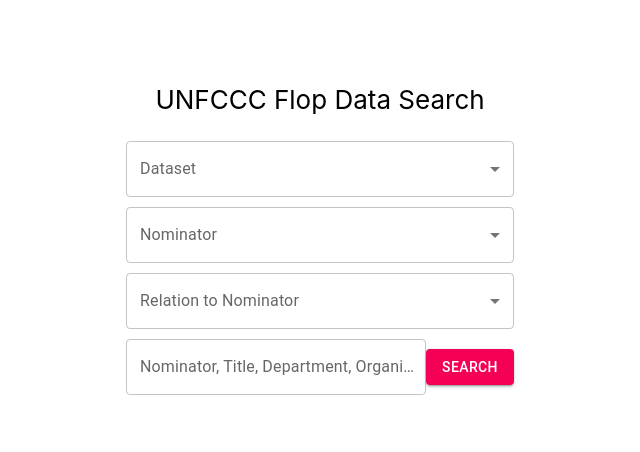
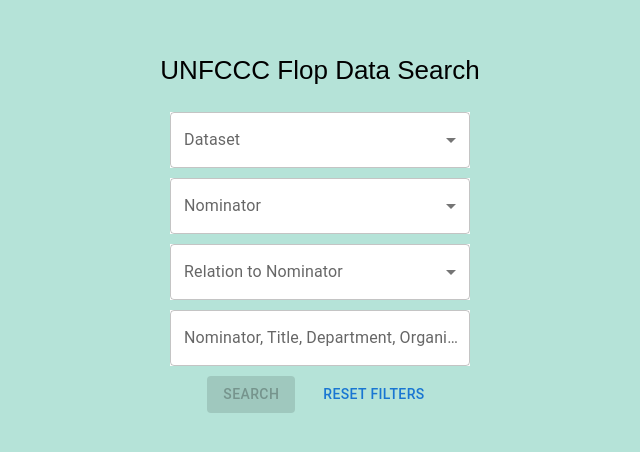
Before and after one commit to Triads-Developer/unfccc, a React (Create React App) app: page / in a window 1280 px wide. Shown: the part 174-626 px from the top of the page, without its empty margins (320-960 px from the left). Built offline with nearby package versions, Linux system fonts and the light colour scheme; what @mui/x-license would draw is missing.

Commit message:
Broke Controls into some smaller components and added css changes

```diff
--- a/package.json
+++ b/package.json
@@ -15,6 +15,7 @@
     "@testing-library/user-event": "^13.5.0",
     "fuse": "^0.12.1",
     "fuse.js": "^7.0.0",
+    "prop-types": "^15.8.1",
     "react": "^18.3.1",
     "react-dom": "^18.3.1",
     "react-router-dom": "^6.26.2",
--- a/src/App.css
+++ b/src/App.css
@@ -1,5 +1,7 @@
 .App {
   text-align: center;
+  font-family: "IvyStyle", sans-serif;
+  background-color: #B5E3D8;
 }
 
 .App-header {
@@ -9,8 +11,11 @@
   align-items: center;
   justify-content: center;
   font-size: calc(10px + 2vmin);
-  color: dark-gray;
 }
+
+.MuiFormControl-root {
+    background-color: white;
+    }
 
 .tooltip {
     z-index: 10;
--- a/src/Controls.js
+++ b/src/Controls.js
@@ -2,16 +2,12 @@
 import Fuse from 'fuse.js'
 import * as Constants from './constants.js'
 import Box from '@mui/material/Box'
-import InputLabel from '@mui/material/InputLabel'
-import MenuItem from '@mui/material/MenuItem'
-import FormControl from '@mui/material/FormControl'
-import Select from '@mui/material/Select'
 import Button from '@mui/material/Button'
 import TextField from '@mui/material/TextField'
-import { DataGridPro } from '@mui/x-data-grid-pro'
-import { GridToolbar } from '@mui/x-data-grid'
 import 'react-tooltip/dist/react-tooltip.css'
 import { Tooltip } from 'react-tooltip'
+import ResultsGrid from './ResultsGrid.js'
+import Dropdown from './Dropdown.js'
 
 function Controls() {
   const [searchTerms, setSearchTerms] = React.useState('')
@@ -20,16 +16,6 @@
   const [results, setResults] = React.useState([])
   const [datasetName, setDatasetName] = React.useState('')
   const [dataset, setDataset] = React.useState([])
-
-  const columns = [
-    { field: 'id', headerName: 'ID', width: 10 },
-    { field: 'Nominator', headerName: 'Nominator', width: 125 },
-    { field: 'Name', headerName: 'Name', width: 125 },
-    { field: 'Functional title', headerName: 'Functional title', width: 125 },
-    { field: 'Department', headerName: 'Department', width: 125 },
-    { field: 'Organization', headerName: 'Organization', width: 125 },
-    { field: 'Relation', headerName: 'Relation', width: 125 }
-  ]
 
   const options = {
     keys: ['Nominator', 'Functional title', 'Department', 'Organization'],
@@ -41,13 +27,13 @@
 
     let filteredDataset = dataset
 
-    if (!!nominator) {
+    if (nominator) {
       filteredDataset = filteredDataset.filter((item) => {
         return item.Nominator === nominator
       })
     }
 
-    if (!!relation) {
+    if (relation) {
       filteredDataset = filteredDataset.filter((item) => {
         return item.Relation === relation
       })
@@ -99,83 +85,22 @@
     }
   }
 
-  const formatName = (name) => {
-    let currentName = name.replaceAll('_', ' ')
-
-    return currentName
+  const resetFilters = () => {
+    setNominator('')
+    setRelation('')
+    setDatasetName('')
+    setDataset('')
+    setSearchTerms('')
   }
 
   return (
     <>
       <Tooltip anchorSelect='.my-anchor-element' place='right' content='Hello world!' className='tooltip' />
       <form onSubmit={handleSubmit}>
-        <Box sx={{ minWidth: 120, marginBottom: '10px' }}>
-          <FormControl fullWidth>
-            <InputLabel id='demo-simple-select-label'>Dataset</InputLabel>
-            <Select
-              className='format-strings'
-              labelId='demo-simple-select-label'
-              id='demo-simple-select'
-              defaultValue={datasetName}
-              label='Dataset'
-              onChange={handleDatasetNameChange}
-            >
-              {Constants.keys.map((item) => (
-                <MenuItem
-                  value={item}
-                  className='my-anchor-element format-strings'
-                  data-tooltip-content={`Place description for ${item} here.`}
-                  key={item}
-                >
-                  {formatName(item)}
-                </MenuItem>
-              ))}
-            </Select>
-          </FormControl>
-        </Box>
-        <div>
-          <Box sx={{ minWidth: 120, marginBottom: '10px' }}>
-            <FormControl fullWidth>
-              <InputLabel id='demo-simple-select-label'>Nominator</InputLabel>
-              <Select
-                labelId='demo-simple-select-label'
-                id='demo-simple-select'
-                placeholder='Nominator'
-                defaultValue={nominator}
-                label='Nominator'
-                name='nominator'
-                onChange={handleNominatorChange}
-              >
-                {Constants.nominatorOptions.map((item) => (
-                  <MenuItem value={item} key={item}>
-                    {item}
-                  </MenuItem>
-                ))}
-              </Select>
-            </FormControl>
-          </Box>
+        <Dropdown label='Dataset' val={datasetName} handleValChange={handleDatasetNameChange} options={Constants.keys} />
+        <Dropdown label='Nominator' val={nominator} handleValChange={handleNominatorChange} options={Constants.nominatorOptions} />
+        <Dropdown label='Relation to Nominator' val={relation} handleValChange={handleRelationChange} options={Constants.relationOptions} />
 
-          <Box sx={{ minWidth: 120, marginBottom: '10px' }}>
-            <FormControl fullWidth>
-              <InputLabel id='demo-simple-select-label'>Relation to Nominator</InputLabel>
-              <Select
-                labelId='demo-simple-select-label'
-                id='demo-simple-select'
-                placeholder='Relation to Nominator'
-                defaultValue={relation}
-                label='Relation'
-                name='relation'
-                onChange={handleRelationChange}
-              >
-                {Constants.relationOptions.map((item) => (
-                  <MenuItem value={item} key={item}>
-                    {item}
-                  </MenuItem>
-                ))}
-              </Select>
-            </FormControl>
-          </Box>
-        </div>
         <TextField
           sx={{ width: '300px' }}
           id='outlined-controlled'
@@ -186,31 +111,18 @@
           }}
         />
 
-        <Button variant='contained' sx={{ backgroundColor: '#f50057', marginTop: '10px' }} type='submit'>
-          Search
-        </Button>
+        <Box>
+          <Button variant='contained' disabled={!datasetName} sx={{ backgroundColor: '#971B2F', margin: '10px' }} type='submit'>
+            Search
+          </Button>
+
+          <Button variant='text' sx={{ margin: '10px' }} onClick={resetFilters}>
+            Reset Filters
+          </Button>
+        </Box>
       </form>
 
-      {results.length > 0 ? (
-        <DataGridPro
-          rows={results}
-          columns={columns}
-          initialState={{
-            pagination: { paginationModel: { page: 0, pageSize: 10 } }
-          }}
-          columnVisibilityModel={{
-            id: false
-          }}
-          pagination
-          pageSizeOptions={[5, 10, 25]}
-          autoHeight
-          disableColumnFilter
-          headerFilters
-          slots={{
-            toolbar: GridToolbar
-          }}
-        />
-      ) : null}
+      <ResultsGrid results={results} />
     </>
   )
 }
--- /dev/null
+++ b/src/Dropdown.js
@@ -0,0 +1,52 @@
+import React from 'react'
+import './App.css'
+import PropTypes from 'prop-types'
+import Box from '@mui/material/Box'
+import FormControl from '@mui/material/FormControl'
+import InputLabel from '@mui/material/InputLabel'
+import Select from '@mui/material/Select'
+import MenuItem from '@mui/material/MenuItem'
+
+function Dropdown({ label, val, handleValChange, options }) {
+  const formatName = (name) => {
+    let currentName = name.replaceAll('_', ' ')
+
+    return currentName
+  }
+
+  return (
+    <Box sx={{ minWidth: 120, marginBottom: '10px' }}>
+      <FormControl fullWidth>
+        <InputLabel id='demo-simple-select-label'>{label}</InputLabel>
+        <Select
+          className='format-strings'
+          labelId='demo-simple-select-label'
+          id='demo-simple-select'
+          value={val}
+          label={label}
+          onChange={handleValChange}
+        >
+          {options.map((item) => (
+            <MenuItem
+              value={item}
+              className='my-anchor-element format-strings'
+              data-tooltip-content={`Place description for ${item} here.`}
+              key={item}
+            >
+              {formatName(item)}
+            </MenuItem>
+          ))}
+        </Select>
+      </FormControl>
+    </Box>
+  )
+}
+
+Dropdown.propTypes = {
+  label: PropTypes.string,
+  val: PropTypes.string,
+  handleValChange: PropTypes.func,
+  options: PropTypes.array
+}
+
+export default Dropdown
--- /dev/null
+++ b/src/ResultsGrid.js
@@ -0,0 +1,51 @@
+import React from 'react'
+import './App.css'
+import { DataGridPro } from '@mui/x-data-grid-pro'
+import { GridToolbar } from '@mui/x-data-grid'
+import PropTypes from 'prop-types'
+
+function ResultsGrid({ results }) {
+  const columns = [
+    { field: 'id', headerName: 'ID', width: 10 },
+    { field: 'Nominator', headerName: 'Nominator', width: 125 },
+    { field: 'Name', headerName: 'Name', width: 125 },
+    { field: 'Functional title', headerName: 'Functional title', width: 125 },
+    { field: 'Department', headerName: 'Department', width: 125 },
+    { field: 'Organization', headerName: 'Organization', width: 125 },
+    { field: 'Relation', headerName: 'Relation', width: 125 }
+  ]
+
+  return (
+    <>
+      {results.length > 0 ? (
+        <DataGridPro
+          rows={results}
+          sx={{
+            backgroundColor: '#B5E3D8'
+          }}
+          columns={columns}
+          initialState={{
+            pagination: { paginationModel: { page: 0, pageSize: 10 } }
+          }}
+          columnVisibilityModel={{
+            id: false
+          }}
+          pagination
+          pageSizeOptions={[5, 10, 25]}
+          autoHeight
+          disableColumnFilter
+          headerFilters
+          slots={{
+            toolbar: GridToolbar
+          }}
+        />
+      ) : null}
+    </>
+  )
+}
+
+ResultsGrid.propTypes = {
+  results: PropTypes.array
+}
+
+export default ResultsGrid
--- a/src/constants.js
+++ b/src/constants.js
@@ -11,6 +11,7 @@
 import un_secretariat_units_bodies_overflow from './data/un_secretariat_units_bodies_overflow.json'
 
 export const keys = [
+  '',
   'global_climate_action_data',
   'host_country_guests',
   'intergovernmental_orgs',
@@ -39,6 +40,7 @@
 }
 
 export const relationOptions = [
+  '',
   'Paid relationship/contract with the nominating entity',
   'Paid relationship/contract with an affiliate/member of the nominating entity',
   'Unpaid advisory capacity',
@@ -49,6 +51,7 @@
 ]
 
 export const nominatorOptions = [
+  '',
   'Albania',
   'Angola',
   'Antigua and Barbuda',
```
Also changed, not shown: 1 other file (tests, documents, lock files or other folders).
